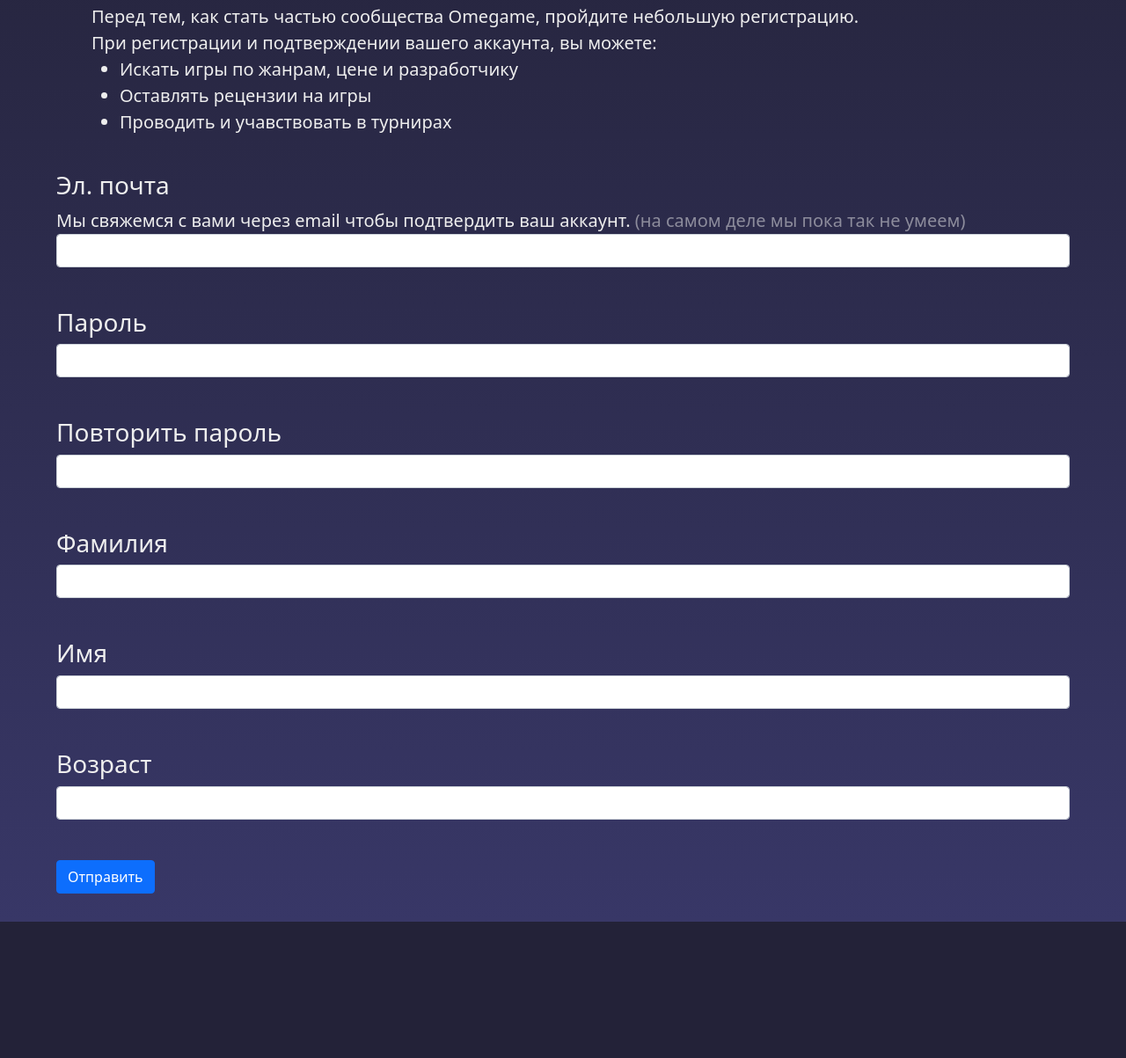
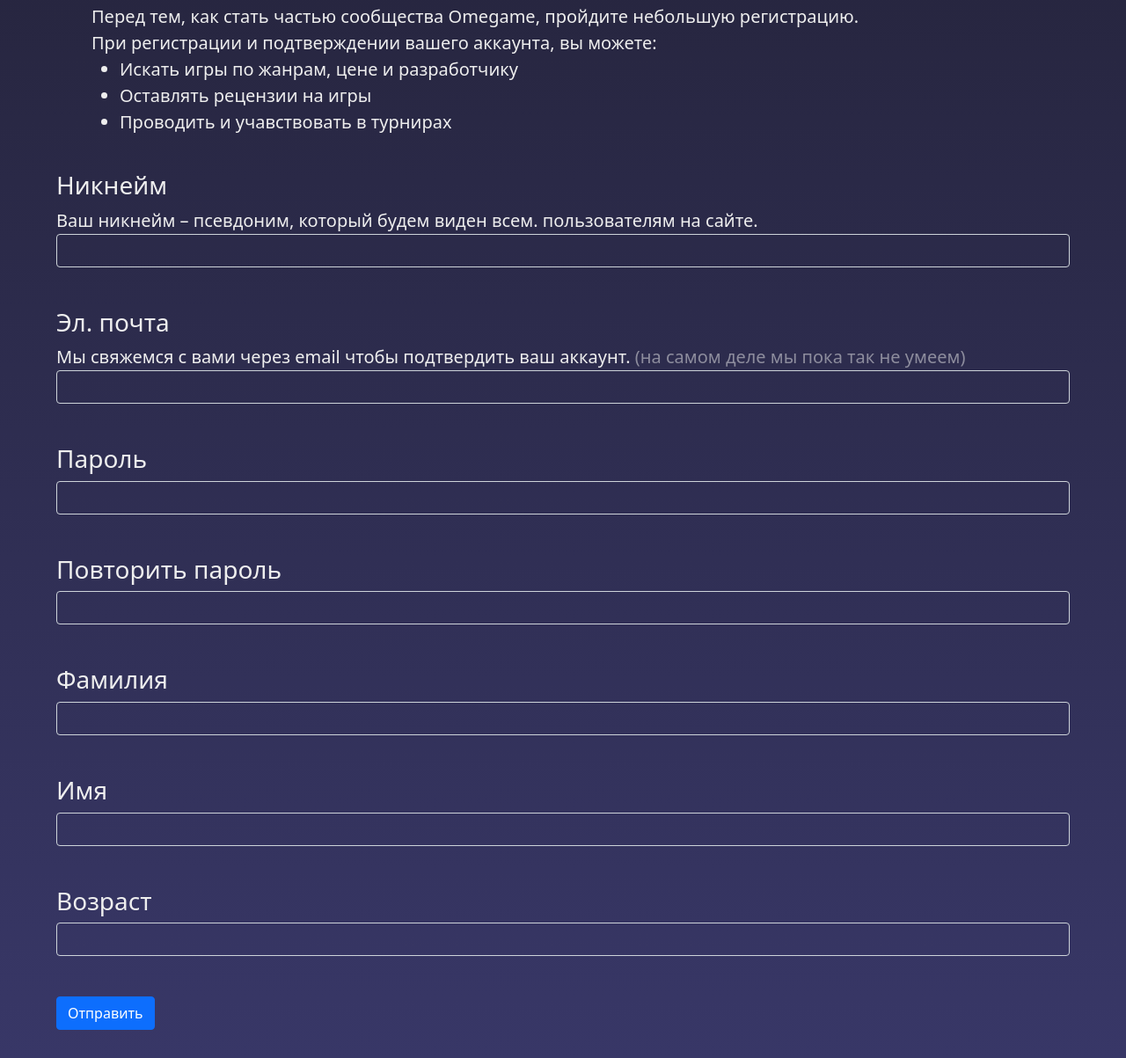
Before and after one commit to avramovam/WEB_PROJECT, a Flask app: page /register in a window 1280 px wide. Shown: the part 292-1495 px from the top of the page at 88% size. Before the commit the page ends 1340 px from the top, so only its background shows below. Run offline with Flask 2, Linux system fonts and the light colour scheme; parts of the project's set-up code (start-up, migrations or seed data) failed here and were passed over.

Commit message:
Несколько изменений 1) При регистрации нужно также ввести никнейм 2) Войти можно при помощи почты, либо никнейма 3) Некоторые другие изменения (суммарно на 10 файлов охохохо)

```diff
--- a/data/login_form.py
+++ b/data/login_form.py
@@ -1,11 +1,11 @@
 from flask_wtf import FlaskForm
-from wtforms import PasswordField, BooleanField, SubmitField
+from wtforms import PasswordField, BooleanField, SubmitField, StringField
 from wtforms.fields import EmailField
 from wtforms.validators import DataRequired
 
 
 class LoginForm(FlaskForm):
-    email = EmailField('Эл. почта', validators=[DataRequired()])
+    email_or_nickname = StringField('Эл. почта или никнейм', validators=[DataRequired()])
     password = PasswordField('Пароль', validators=[DataRequired()])
     remember_me = BooleanField('Запомнить пользователя в браузере?')
     submit = SubmitField('Войти')
--- a/data/register.py
+++ b/data/register.py
@@ -5,6 +5,7 @@ from wtforms.validators import DataRequired
 
 
 class RegisterForm(FlaskForm):
+    nickname = StringField('Никнейм', validators=[DataRequired()])
     email = EmailField('Эл. почта', validators=[DataRequired()])
     password = PasswordField('Пароль', validators=[DataRequired()])
     password_again = PasswordField('Повторить пароль', validators=[DataRequired()])
--- a/data/users.py
+++ b/data/users.py
@@ -10,6 +10,7 @@ class User(SqlAlchemyBase, UserMixin):
     __tablename__ = 'users'
 
     id = sqlalchemy.Column(sqlalchemy.Integer, primary_key=True, autoincrement=True)
+    nickname = sqlalchemy.Column(sqlalchemy.String, nullable=True)
     surname = sqlalchemy.Column(sqlalchemy.String, nullable=True)
     name = sqlalchemy.Column(sqlalchemy.String, nullable=True)
     age = sqlalchemy.Column(sqlalchemy.Integer, nullable=True)
--- a/main.py
+++ b/main.py
@@ -35,12 +35,16 @@ def load_user(user_id):
 def login():
     form = LoginForm()
     if form.validate_on_submit():
-        user = db_sess.query(User).filter(User.email == form.email.data).first()
+        user = db_sess.query(User).filter(User.email == form.email_or_nickname.data).first()
+        if not user: # введена не почта
+            user = db_sess.query(User).filter(User.nickname == form.email_or_nickname.data).first()
+            if not user: # введено неправильно
+                return render_template('login.html', message="Введен неверный никнейм, почта или пароль.", form=form)
         if user and user.check_password(form.password.data):
             login_user(user, remember=form.remember_me.data)
             return redirect("/")
-        return render_template('login.html', message="Wrong login or password", form=form)
-    return render_template('login.html', title='Authorization', form=form)
+        return render_template('login.html', message="Введен неверный никнейм, почта или пароль.", form=form)
+    return render_template('login.html', form=form)
 
 @app.route('/register', methods=['GET', 'POST'])
 def reqister():
@@ -53,6 +57,7 @@ def reqister():
             return render_template('register.html', title='Register', form=form,
                                    message="This user already exists")
         user = User(
+            nickname=form.nickname.data,
             name=form.name.data,
             surname=form.surname.data,
             age=form.age.data,
@@ -192,7 +197,7 @@ if __name__ == '__main__':
         print('База данных не найдена - генерируется новая.')
         db_session.global_init("db/alldata.sqlite")
         db_sess = db_session.create_session()
-        rootuser = User(name='Root', surname='User', age='99', email='root@admin.com', level=3)
+        rootuser = User(nickname='Omegame', name='Root', surname='User', age='99', email='root@admin.com', level=3)
         rootuser.set_password('ULTRA_RELIABLE_PASSWORD')
         db_sess.add(rootuser)
         db_sess.commit()
--- a/static/css/all.css
+++ b/static/css/all.css
@@ -75,3 +75,8 @@ a.white.special:hover, a.white:active {
 a.white.noul, a.white.noul:hover, a.white.noul:visited, a.white.noul:active {
     text-decoration: none;
 }
+
+input.form-transparent, input.form-transparent:focus {
+    background: transparent;
+    color: #eee;
+}
--- a/templates/ext.html
+++ b/templates/ext.html
@@ -1,11 +1,12 @@
 {% extends "base.html" %}
 
 {% block header %}
+    <div style="font-family: Montserrat">
         <nav class="navbar navbar-dark bg-transparent">
             {% if current_user.is_authenticated %}
             <div class="navbar-brand">
                 <a class="white special" style="font-size: 125%; display: block"
-               href="/user/id={{ current_user.id }}">{{ current_user.name }} {{ current_user.surname }}</a>
+                   href="/user/id={{ current_user.id }}">{{ current_user.nickname }}</a>
                 {% if current_user.level > 0 %}
                     {% if current_user.level == 1 %}
                         <div style="color: #ad2; font-size: 80%; display: inline; font-style: italic">Модератор</div>
@@ -14,7 +15,7 @@
                     {% elif current_user.level == 3 %}
                         <div style="color: #d2d; font-size: 80%; display: inline; font-style: italic">Коренной аккаунт</div>
                     {% endif %}
-                <div style="display: inline; font-size: 80%"> | </div>
+                    <div style="display: inline; font-size: 80%"> / </div>
                 {% endif %}
                 <a class="white special" style="color: #d22; font-size: 80%" href="/logout">Выйти</a>
             </div>
@@ -25,6 +26,7 @@
             </p>
             {% endif %}
         </nav>
+    </div>
 {% endblock %}
 
 {% block footer %}
--- a/templates/register.html
+++ b/templates/register.html
@@ -1,4 +1,8 @@
 {% extends "base.html" %}
+
+{% block head %}
+    <title>Omegame - Регистрация</title>
+{% endblock %}
 
 {% block body %}
     <div style="font-size: 400%; font-weight: 700; margin-bottom: 40px">Добро пожаловать в Omegame!</div>
@@ -15,6 +19,16 @@
         {{ form.hidden_tag() }}
         {{ form.csrf_token }}
         <p>
+            <h3>{{ form.nickname.label }}</h3>
+            <div>Ваш никнейм – псевдоним, который будем виден всем. пользователям на сайте.</div>
+            {{ form.nickname(class="form-control form-transparent") }}<br>
+            {% for error in form.errors %}
+                <p class="alert alert-danger" role="alert">
+                    {{ error }}
+                </p>
+            {% endfor %}
+        </p>
+        <p>
             <h3>{{ form.email.label }}</h3>
             <div>
                 Мы свяжемся с вами через email чтобы подтвердить ваш аккаунт.
@@ -22,7 +36,7 @@
                     (на самом деле мы пока так не умеем)
                 </div>
             </div>
-            {{ form.email(class="form-control", type="email") }}<br>
+            {{ form.email(class="form-control form-transparent", type="email") }}<br>
             {% for error in form.email.errors %}
                 <p class="alert alert-danger" role="alert">
                     {{ error }}
@@ -31,7 +45,7 @@
         </p>
         <p>
             <h3>{{ form.password.label }}</h3>
-            {{ form.password(class="form-control", type="password") }}<br>
+            {{ form.password(class="form-control form-transparent", type="password") }}<br>
             {% for error in form.password.errors %}
                 <p class="alert alert-danger" role="alert">
                     {{ error }}
@@ -40,7 +54,7 @@
         </p>
         <p>
             <h3>{{ form.password_again.label }}</h3>
-            {{ form.password_again(class="form-control", type="password") }}<br>
+            {{ form.password_again(class="form-control form-transparent", type="password") }}<br>
             {% for error in form.password_again.errors %}
                 <p class="alert alert-danger" role="alert">
                     {{ error }}
@@ -49,7 +63,7 @@
         </p>
         <p>
             <h3>{{ form.surname.label }}</h3>
-            {{ form.surname(class="form-control") }}<br>
+            {{ form.surname(class="form-control form-transparent") }}<br>
             {% for error in form.surname.errors %}
                 <p class="alert alert-danger" role="alert">
                     {{ error }}
@@ -58,7 +72,7 @@
         </p>
         <p>
             <h3>{{ form.name.label }}</h3>
-            {{ form.name(class="form-control") }}<br>
+            {{ form.name(class="form-control form-transparent") }}<br>
             {% for error in form.name.errors %}
                 <p class="alert alert-danger" role="alert">
                     {{ error }}
@@ -67,7 +81,7 @@
         </p>
         <p>
             <h3>{{ form.age.label }}</h3>
-            {{ form.age(class="form-control") }}<br>
+            {{ form.age(class="form-control form-transparent") }}<br>
             {% for error in form.age.errors %}
                 <p class="alert alert-danger" role="alert">
                     {{ error }}
```
Also changed, not shown: templates/login.html (+8 -4 lines), templates/profile_edit.html (+10 -6 lines), db/alldata.sqlite. Lines whose indentation alone changed are shown as unchanged.
